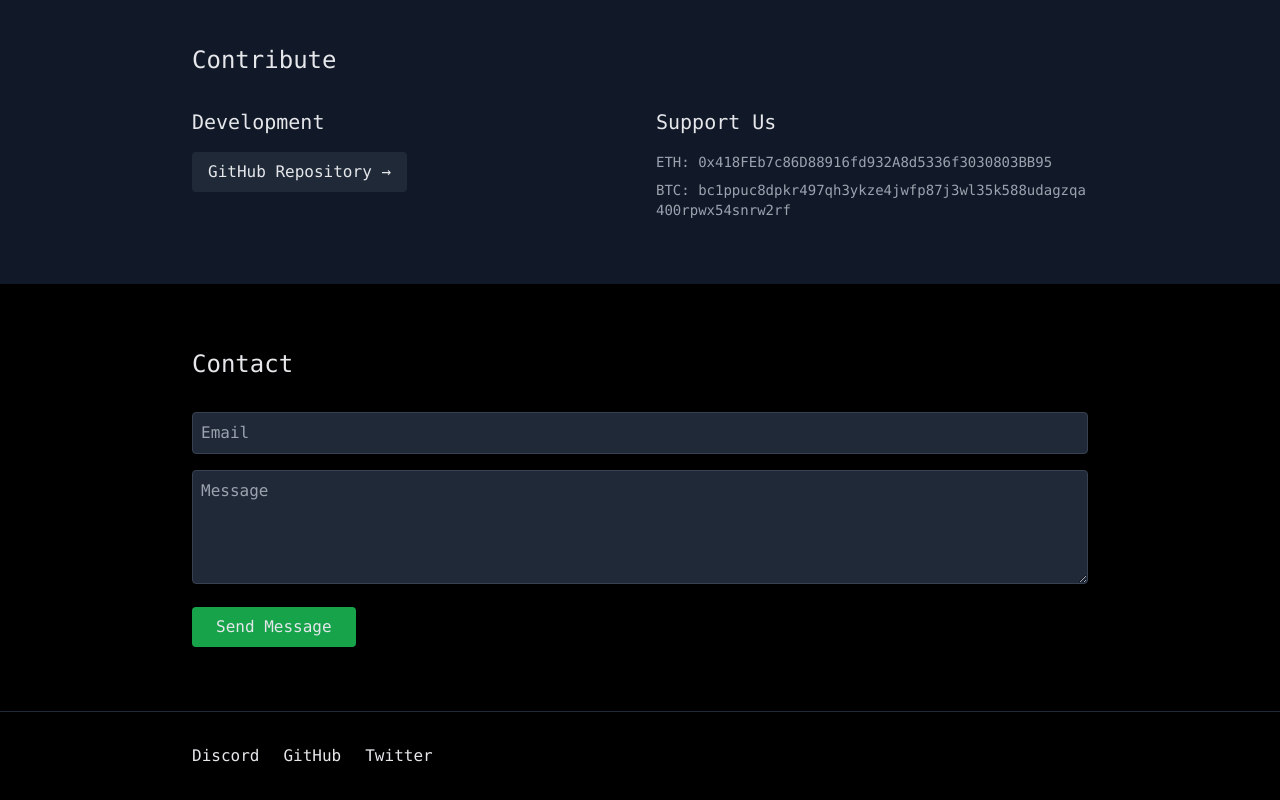
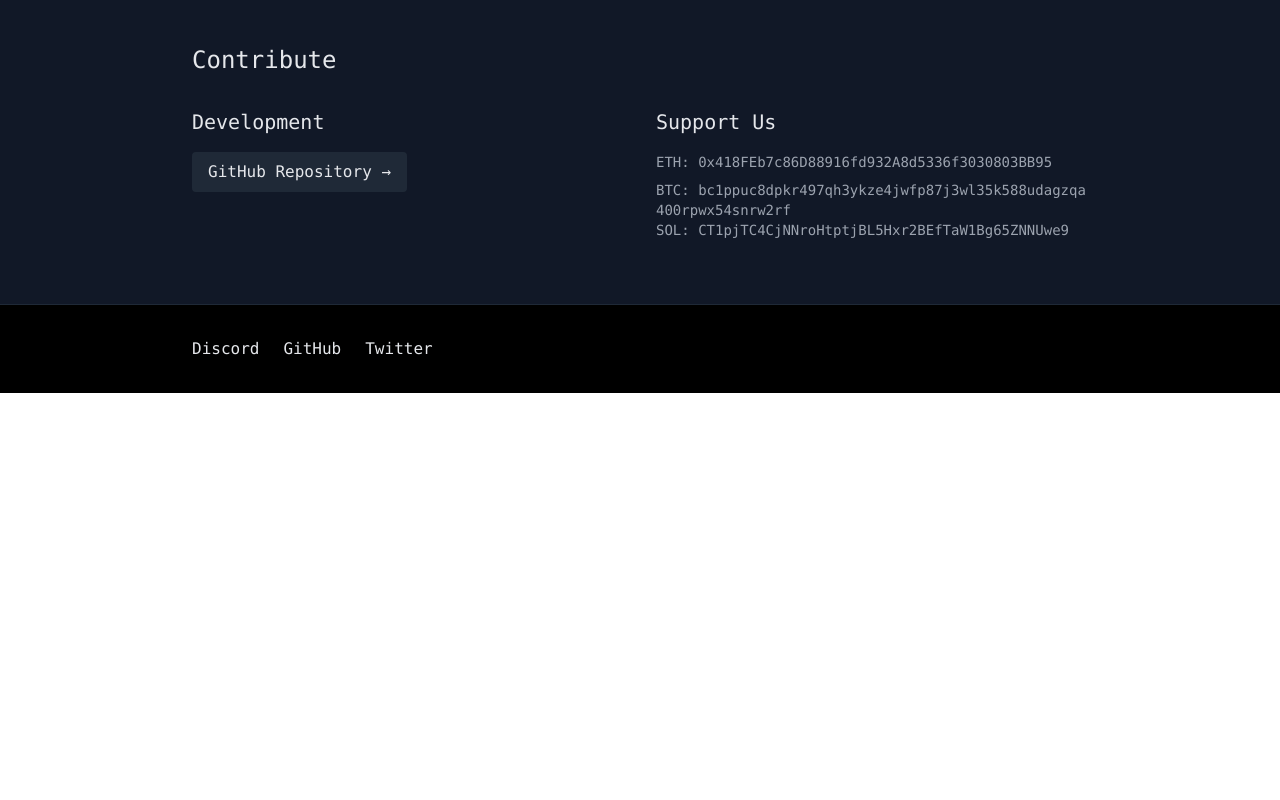
Before and after one commit to openface-ai/site, a Next.js app: page / in a window 1280 px wide. Shown: the part 940-1740 px from the top of the page. After the commit the page ends 1333 px from the top, so only its background shows below. Built offline with nearby package versions, Linux system fonts and the light colour scheme.

Commit message:
Update page.tsx

```diff
--- a/app/page.tsx
+++ b/app/page.tsx
@@ -176,6 +176,10 @@ export default function Home() {
                 <p className="text-xs md:text-sm break-all">
                   BTC: bc1ppuc8dpkr497qh3ykze4jwfp87j3wl35k588udagzqa400rpwx54snrw2rf
                 </p>
+                <p className="text-xs md:text-sm break-all">
+                  SOL: CT1pjTC4CjNNroHtptjBL5Hxr2BEfTaW1Bg65ZNNUwe9
+                </p>
+
               </div>
             </div>
           </div>
@@ -183,7 +187,7 @@ export default function Home() {
       </section>
 
       {/* Contact Form */}
-      <section id="contact" className="py-16 px-4">
+      {/* <section id="contact" className="py-16 px-4">
         <div className="max-w-4xl mx-auto">
           <h2 className="text-2xl mb-8">Contact</h2>
           <form className="space-y-4" onSubmit={handleSubmit}>
@@ -220,7 +224,7 @@ export default function Home() {
             )}
           </form>
         </div>
-      </section>
+      </section> */}
 
       {/* Footer */}
       <footer className="border-t border-gray-800 py-6 md:py-8 px-4">
```
